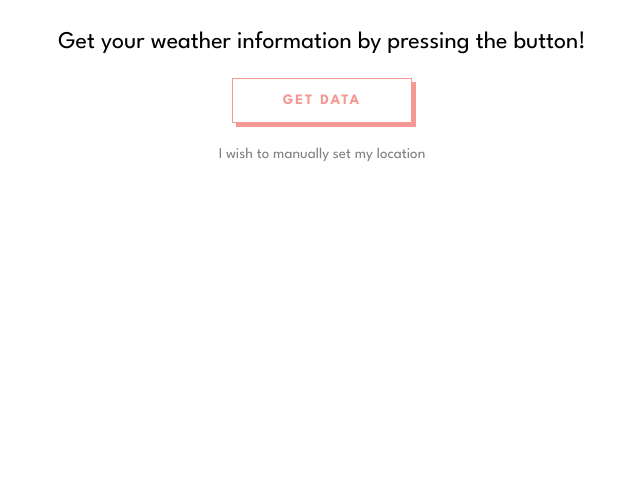
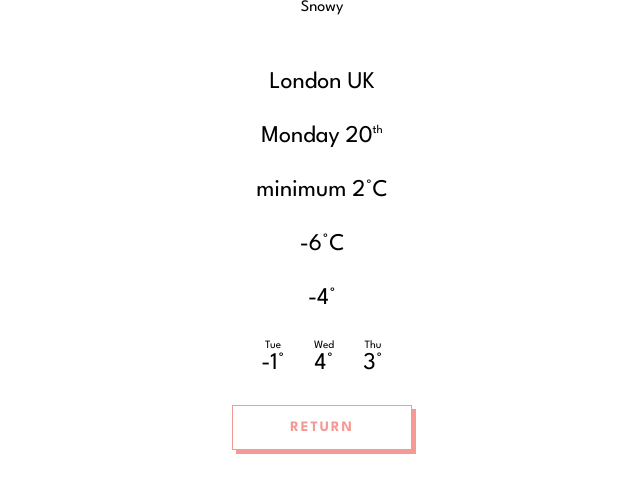
Before and after one commit to NivaldoFarias/minihackathon-project, a plain HTML site: page index.html in a window 1280 px wide. Shown: the whole page, without its empty margins (318-958 px from the left). Drawn offline with nearby package versions, Linux system fonts and the light colour scheme.

Commit message:
Updated second screen

```diff
--- a/index.html
+++ b/index.html
@@ -21,9 +21,8 @@
   </head>
 
   <body>
-    <header></header>
     <main>
-      <div id="first-screen">
+      <div id="first-screen" class="hidden">
         <p id="text">Get your weather information by pressing the button!</p>
         <button class="geolocation-btn" id="data-btn">get data</button>
         <button id="decline-btn">I wish to manually set my location</button>
@@ -34,7 +33,36 @@
           <button class="geolocation-btn" id="alt-btn">confirm</button>
         </section>
       </div>
-      <div id="second-screen" class="hidden"></div>
+      <div id="second-screen">
+        <header>
+          <!-- img -->
+          Snowy
+        </header>
+        <section>
+          <article>
+            <p class="minor-text">London UK</p>
+            <p class="minor-text">Monday 20<sup>th</sup></p>
+            <p class="small-text">minimum 2&#176;C</p>
+            <p class="small-text">-6&#176;C</p>
+            <p id="degrees-data">-4&#176;</p>
+          </article>
+          <div id="minor-info">
+            <div class="day-info">
+              <div>Tue</div>
+              <p class="days">-1&#176;</p>
+            </div>
+            <div class="day-info">
+              <div>Wed</div>
+              <p class="days">4&#176;</p>
+            </div>
+            <div class="day-info">
+              <div>Thu</div>
+              <p class="days">3&#176;</p>
+            </div>
+          </div>
+          <button class="geolocation-btn" id="home-btn">Return</button>
+        </section>
+      </div>
     </main>
     <footer></footer>
     <script
--- a/scss/_resets.scss
+++ b/scss/_resets.scss
@@ -7,5 +7,5 @@
   cursor: default;
 }
 *.hidden {
-  display: none;
+  display: none !important;
 }
--- a/scss/main.scss
+++ b/scss/main.scss
@@ -11,13 +11,15 @@ body {
 main {
   height: inherit;
   width: inherit;
-}
-#first-screen {
+
+  > div {
     display: flex;
     flex-direction: column;
     align-items: center;
     gap: 3vh;
   }
+}
+#first-screen {
   section {
     display: flex;
     flex-direction: column;
@@ -34,6 +36,7 @@ section {
 
     #alt-btn {
       align-self: center;
+    }
   }
 }
 button:hover {
@@ -61,6 +64,10 @@ p {
   text-align: center;
 
   word-wrap: break-word;
+}
+sup {
+  vertical-align: super;
+  font-size: 0.5em;
 }
 .geolocation-btn {
   position: relative;
@@ -92,6 +99,21 @@ p {
 button:hover {
   cursor: pointer;
 }
+#minor-info {
+  display: flex;
+  flex-direction: row;
+  justify-content: space-evenly;
+
+  margin: 30px 0;
+
+  p {
+    margin-top: 0 !important;
+  }
+}
+.day-info div {
+  text-align: center;
+  font-size: 0.7em;
+}
 #decline-btn {
   margin-bottom: 30px;
 
```
Also changed, not shown: dist/css/main.css. Lines whose indentation alone changed are shown as unchanged.
